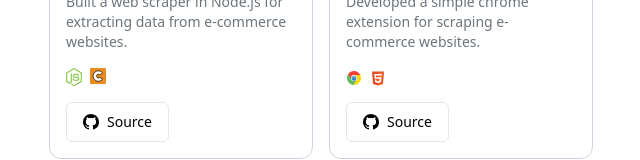
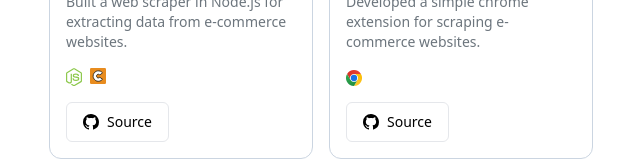
Before and after one commit to richard-galolo/vuejs-portfolio, a Nuxt app: page / in a window 1280 px wide. Shown: the part 1078-1238 px from the top of the page, without its empty margins (319-959 px from the left). Built offline with nearby package versions, Linux system fonts and the light colour scheme.

Commit message:
update pages for pagespeed insights

```diff
--- a/pages/about.vue
+++ b/pages/about.vue
@@ -10,6 +10,8 @@
 					<div class="avatar">
 						<div class="ring-[#121212] dark:ring-white ring-offset-base-100 w-16 rounded-full ring ring-offset-2">
             <img
+              width="64"
+              height="64"
               src="~/assets/img/profile.png"
               alt="profile image"/>
 						</div>
@@ -20,7 +22,7 @@
 						Richard Galolo
 					</h1>
 					<p class="text-sm text-[#6c757d]">
-            PHP/Laravel Developer
+            PHP Laravel Developer
           </p>
 				</div>
 			</div>
@@ -36,9 +38,9 @@
         <p class="mb-2 font-semibold text-sm">Work Experience</p>
         <div class="flex flex-col gap-6">
           <div class="flex">
-            <div class="mr-8 w-full max-w-[100px] text-sm">April 2020 - Present</div>
+            <div class="mr-8 w-full max-w-[100px] text-sm">2021 - Present</div>
             <div class="flex flex-1 flex-col text-sm">
-              <p>Laravel Developer at Freelance</p>
+              <p>Web Developer at Freelance</p>
               <p>Remote</p>
               <ul class="list-inside text-[#6c757d] text-balance leading-5">
                   <li class="mt-2">
@@ -66,7 +68,7 @@
             </div>
           </div>
           <div class="flex">
-            <div class="mr-8 w-full max-w-[100px] text-sm">December 2019 - April 2020</div>
+            <div class="mr-8 w-full max-w-[100px] text-sm">2020 - 2021</div>
             <div class="flex flex-1 flex-col text-sm">
               <p >Laravel Developer at TBL Technerds</p>
               <p>Remote</p>
@@ -87,7 +89,7 @@
             </div>
           </div>
           <div class="flex">
-            <div class="mr-8 w-full max-w-[100px] text-sm">February 2019 - November 2019</div>
+            <div class="mr-8 w-full max-w-[100px] text-sm">2019 - 2020</div>
             <div class="flex flex-1 flex-col text-sm">
               <p>Web Developer at D’Courtyard Technology Hub</p>
               <p>Office</p>
@@ -112,7 +114,7 @@
         <div class="mb-2 font-semibold text-sm">Education</div>
         <div class="flex flex-col gap-6">
           <div class="flex">
-            <div class="mr-8 w-full max-w-[100px] text-sm">June 2015 - March 2019</div>
+            <div class="mr-8 w-full max-w-[100px] text-sm">2015 - 2019</div>
             <div class="flex flex-1 flex-col text-sm">
               <p>Bachelor of Science in Information Technology</p>
               <ul class="list-inside text-[#6c757d] text-balance">
--- a/pages/index.vue
+++ b/pages/index.vue
@@ -10,6 +10,8 @@
 					<div class="avatar ml-1">
 						<div class="ring-[#121212] dark:ring-white ring-offset-base-100 w-16 rounded-full ring ring-offset-2">
               <img
+                width="64"
+                height="64"
                 src="~/assets/img/profile.png"
                 alt="profile image"/>
 						</div>
@@ -179,9 +181,11 @@
           <div class="card border border-slate-300 dark:border-[#6c757d] rounded-xl">
             <figure class="p-4">
               <img
+                width="240"
+                height="240"
                 src="@/assets/svg/empty.svg"
                 alt="empty image"
-                class="rounded-xl w-full h-auto"/>
+                class="rounded-xl w-full h-auto" />
             </figure>
             <div class="card-body p-4 pt-0">
               <h3 class="text-sm font-medium">Authentication API</h3>
@@ -234,6 +238,8 @@
           <div class="card border border-slate-300 dark:border-[#6c757d] rounded-xl">
             <figure class="p-4">
               <img
+                width="240"
+                height="240"
                 src="@/assets/svg/empty.svg"
                 alt="empty image"
                 class="rounded-xl w-full h-auto" />
@@ -298,6 +304,8 @@
           <div class="card border border-slate-300 dark:border-[#6c757d] rounded-xl">
             <figure class="p-4">
               <img
+                width="240"
+                height="240"
                 src="@/assets/svg/empty.svg"
                 alt="empty image"
                 class="rounded-xl w-full h-auto" />
@@ -354,6 +362,8 @@
           <div class="card border border-slate-300 dark:border-[#6c757d] rounded-xl">
             <figure class="p-4">
               <img
+                width="240"
+                height="240"
                 src="@/assets/svg/empty.svg"
                 alt="empty image"
                 class="rounded-xl w-full h-auto" />
@@ -364,44 +374,31 @@
               <div class="flex gap-2 mb-2">
                 <!-- Chrome Icon -->
                 <svg
+                  height="16"
                   width="16"
-                  height="16"
-                  viewBox="0 0 32 32"
-                  fill="none"
-                  xmlns="http://www.w3.org/2000/svg">
-                  <g id="SVGRepo_bgCarrier" stroke-width="0"></g>
-                  <g id="SVGRepo_tracerCarrier" stroke-linecap="round" stroke-linejoin="round"></g>
-                  <g id="SVGRepo_iconCarrier">
-                    <path d="M16.0005 2.00394C16.0005 2.00394 24.2527 1.63495 28.6278 9.90002H15.2983C15.2983 9.90002 12.7828 9.81923 10.634 12.8601C10.0167 14.1364 9.3532 15.4511 10.0978 18.0422C9.02517 16.2315 4.40332 8.21246 4.40332 8.21246C4.40332 8.21246 7.66332 2.33069 16.0004 2.00394H16.0005Z" fill="#EF3F36"></path>
-                    <path d="M28.1994 22.986C28.1994 22.986 24.3915 30.2938 15.0244 29.9325C16.1818 27.9373 21.691 18.4305 21.691 18.4305C21.691 18.4305 23.022 16.3008 21.4518 12.9256C20.6531 11.7531 19.8391 10.5268 17.2157 9.87324C19.3261 9.85413 28.6045 9.87324 28.6045 9.87324C28.6045 9.87324 32.0805 15.6281 28.1994 22.986Z" fill="#FCD900"></path>
-                    <path d="M3.85931 23.0433C3.85931 23.0433 -0.588992 16.1044 4.41095 8.20068C5.56452 10.1959 11.0737 19.7027 11.0737 19.7027C11.0737 19.7027 12.262 21.917 15.9772 22.2475C17.3932 22.1437 18.8669 22.0553 20.7497 20.1217C19.7117 21.9516 15.0551 29.9476 15.0551 29.9476C15.0551 29.9476 8.31134 30.0706 3.8592 23.0433H3.85931Z" fill="#61BC5B"></path>
-                    <path d="M15.0205 30.0013L16.8955 22.2053C16.8955 22.2053 18.9557 22.0437 20.6842 20.1562C19.6115 22.0362 15.0205 30.0013 15.0205 30.0013Z" fill="#5AB055"></path>
-                    <path d="M9.71973 16.089C9.71973 12.6523 12.5168 9.86523 15.9658 9.86523C19.4148 9.86523 22.2119 12.6523 22.2119 16.089C22.2119 19.5257 19.4148 22.3127 15.9658 22.3127C12.5168 22.3089 9.71973 19.5257 9.71973 16.089Z" fill="white"></path>
-                    <path d="M10.7656 16.0892C10.7656 13.2292 13.0921 10.9072 15.9663 10.9072C18.8366 10.9072 21.1669 13.2254 21.1669 16.0892C21.1669 18.9494 18.8406 21.2714 15.9663 21.2714C13.0959 21.2714 10.7656 18.9494 10.7656 16.0892Z" fill="url(#paint0_linear_87_7098)"></path>
-                    <path d="M28.6007 9.87673L20.8808 12.1333C20.8808 12.1333 19.7157 10.4302 17.2119 9.87673C19.384 9.86515 28.6007 9.87673 28.6007 9.87673Z" fill="#EACA05"></path>
-                    <path d="M9.94735 17.7577C8.86313 15.8855 4.40332 8.2124 4.40332 8.2124L10.1209 13.8481C10.1209 13.8481 9.53441 15.0514 9.75441 16.7735L9.94724 17.7577H9.94735Z" fill="#DF3A32"></path>
-                    <defs>
-                      <linearGradient id="paint0_linear_87_7098" x1="15.9661" y1="10.9804" x2="15.9661" y2="20.9594" gradientUnits="userSpaceOnUse">
-                        <stop stop-color="#86BBE5"></stop>
-                        <stop offset="1" stop-color="#1072BA"></stop>
-                      </linearGradient>
-                    </defs>
-                  </g>
-                </svg>
-                <!-- html5 Icon -->
-                <svg
-                  width="16"
-                  height="16"
-                  viewBox="0 0 32 32"
-                  fill="none"
-                  xmlns="http://www.w3.org/2000/svg">
-                  <g id="SVGRepo_bgCarrier" stroke-width="0"></g>
-                  <g id="SVGRepo_tracerCarrier" stroke-linecap="round" stroke-linejoin="round"></g>
-                  <g id="SVGRepo_iconCarrier">
-                    <path d="M6 28L4 3H28L26 28L16 31L6 28Z" fill="#E44D26"></path>
-                    <path d="M26 5H16V29.5L24 27L26 5Z" fill="#F16529"></path>
-                    <path d="M9.5 17.5L8.5 8H24L23.5 11H11.5L12 14.5H23L22 24L16 26L10 24L9.5 19H12.5L13 21.5L16 22.5L19 21.5L19.5 17.5H9.5Z" fill="white"></path>
-                  </g>
+                  xmlns="http://www.w3.org/2000/svg"
+                  xmlns:xlink="http://www.w3.org/1999/xlink"
+                  viewBox="0 0 48 48">
+                  <defs>
+                    <linearGradient id="a" x1="3.2173" y1="15" x2="44.7812" y2="15" gradientUnits="userSpaceOnUse">
+                      <stop offset="0" stop-color="#d93025" />
+                      <stop offset="1" stop-color="#ea4335" />
+                    </linearGradient>
+                    <linearGradient id="b" x1="20.7219" y1="47.6791" x2="41.5039" y2="11.6837" gradientUnits="userSpaceOnUse">
+                      <stop offset="0" stop-color="#fcc934" />
+                      <stop offset="1" stop-color="#fbbc04" />
+                    </linearGradient>
+                    <linearGradient id="c" x1="26.5981" y1="46.5015" x2="5.8161" y2="10.506" gradientUnits="userSpaceOnUse">
+                      <stop offset="0" stop-color="#1e8e3e" />
+                      <stop offset="1" stop-color="#34a853" />
+                    </linearGradient>
+                  </defs>
+                  <circle cx="24" cy="23.9947" r="12" style="fill:#fff" />
+                  <path d="M3.2154,36A24,24,0,1,0,12,3.2154,24,24,0,0,0,3.2154,36ZM34.3923,18A12,12,0,1,1,18,13.6077,12,12,0,0,1,34.3923,18Z" style="fill:none" />
+                  <path d="M24,12H44.7812a23.9939,23.9939,0,0,0-41.5639.0029L13.6079,30l.0093-.0024A11.9852,11.9852,0,0,1,24,12Z" style="fill:url(#a)" />
+                  <circle cx="24" cy="24" r="9.5" style="fill:#1a73e8" />
+                  <path d="M34.3913,30.0029,24.0007,48A23.994,23.994,0,0,0,44.78,12.0031H23.9989l-.0025.0093A11.985,11.985,0,0,1,34.3913,30.0029Z" style="fill:url(#b)" />
+                  <path d="M13.6086,30.0031,3.218,12.006A23.994,23.994,0,0,0,24.0025,48L34.3931,30.0029l-.0067-.0068a11.9852,11.9852,0,0,1-20.7778.007Z" style="fill:url(#c)" />
                 </svg>
               </div>
               <div class="card-actions">
```
